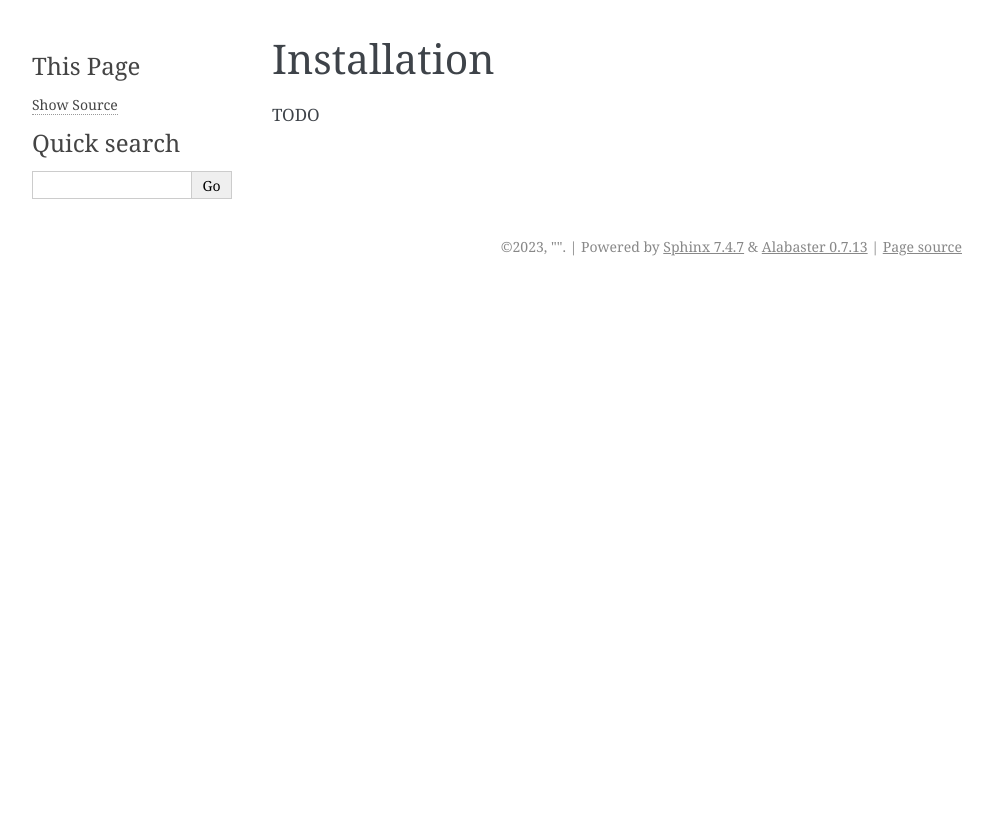
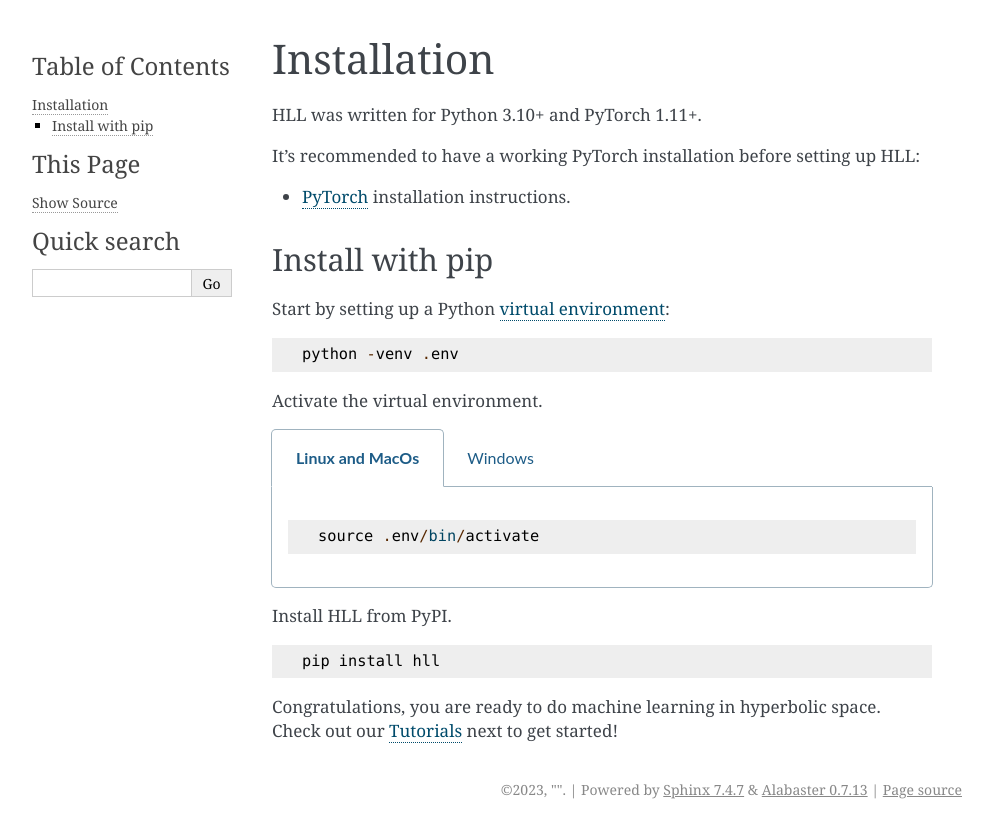
Before and after one commit to maxvanspengler/hyperbolic_learning_library, a Sphinx documentation site: the page built from docs/source/install.rst, in a window 1280 px wide. Shown: the top 838 px of the page, without its empty margins (148-1141 px from the left). Built offline with Sphinx 7.4.7, drawn with Linux system fonts in a browser that asks for light colours; pages that are not in the unit, such as notebooks, are missing from menus.

Commit message:
Add minimal docs

```diff
--- a/docs/source/api.rst
+++ b/docs/source/api.rst
@@ -1,6 +1,7 @@
 
 .. autosummary::
    :toctree: _autosummary
+   :nosignatures:
    :recursive:
 
    hll
--- a/docs/source/conf.py
+++ b/docs/source/conf.py
@@ -19,10 +19,12 @@ author = '""'
 # https://www.sphinx-doc.org/en/master/usage/configuration.html#general-configuration
 
 extensions = [
+    "sphinx_copybutton",
     "sphinx.ext.autodoc",  # Core library for html generation from docstrings
     "sphinx.ext.autosummary",
+    "sphinx.ext.napoleon",
     "sphinx_gallery.gen_gallery",
-    "sphinx.ext.napoleon",
+    "sphinx_tabs.tabs",
 ]
 
 templates_path = ["_templates"]
@@ -31,10 +33,21 @@ exclude_patterns = []
 autosummary_generate = True
 napoleon_google_docstring = True
 napoleon_numpy_docstring = False
+napoleon_include_init_with_doc = False
+napoleon_include_private_with_doc = False
+napoleon_include_special_with_doc = False
+napoleon_use_admonition_for_examples = False
+napoleon_use_admonition_for_notes = False
+napoleon_use_admonition_for_references = False
+napoleon_use_ivar = False
+napoleon_use_param = False
+napoleon_use_rtype = False
+napoleon_type_aliases = None
 
 sphinx_gallery_conf = {
     "examples_dirs": "../../tutorials",
     "gallery_dirs": "tutorials/",
+    "filename_pattern": "",
 }
 
 # -- Options for HTML output -------------------------------------------------
--- a/docs/source/install.rst
+++ b/docs/source/install.rst
@@ -1,4 +1,46 @@
 Installation
 ============
 
-TODO
+HLL was written for Python 3.10+ and PyTorch 1.11+.
+
+It's recommended to have a
+working PyTorch installation before setting up HLL:
+
+* `PyTorch <https://pytorch.org/get-started/locally/>`_ installation instructions.
+
+
+Install with pip
+----------------
+
+Start by setting up a Python `virtual environment <https://docs.python.org/3/library/venv.html>`_:
+
+.. code::
+
+   python -venv .env
+
+Activate the virtual environment.
+
+.. tabs::
+
+   .. tab:: Linux and MacOs
+
+      .. code::
+
+         source .env/bin/activate
+
+   .. tab:: Windows
+
+       .. code::
+
+         .env/Scripts/activate
+
+
+Install HLL from PyPI.
+
+.. code::
+
+   pip install hll
+
+
+Congratulations, you are ready to do machine learning in hyperbolic space.
+Check out our :ref:`tutorials` next to get started!
--- a/pyproject.toml
+++ b/pyproject.toml
@@ -17,7 +17,9 @@ dev = [
     "pytest",
     "pytest_mock",
     "sphinx",
+    "sphinx-copybutton",
     "sphinx-gallery",
+    "sphinx-tabs",
 ]
 
 [tool.black]
```
Also changed, not shown: docs/source/index.rst (+5 -2 lines), 1 other file.
